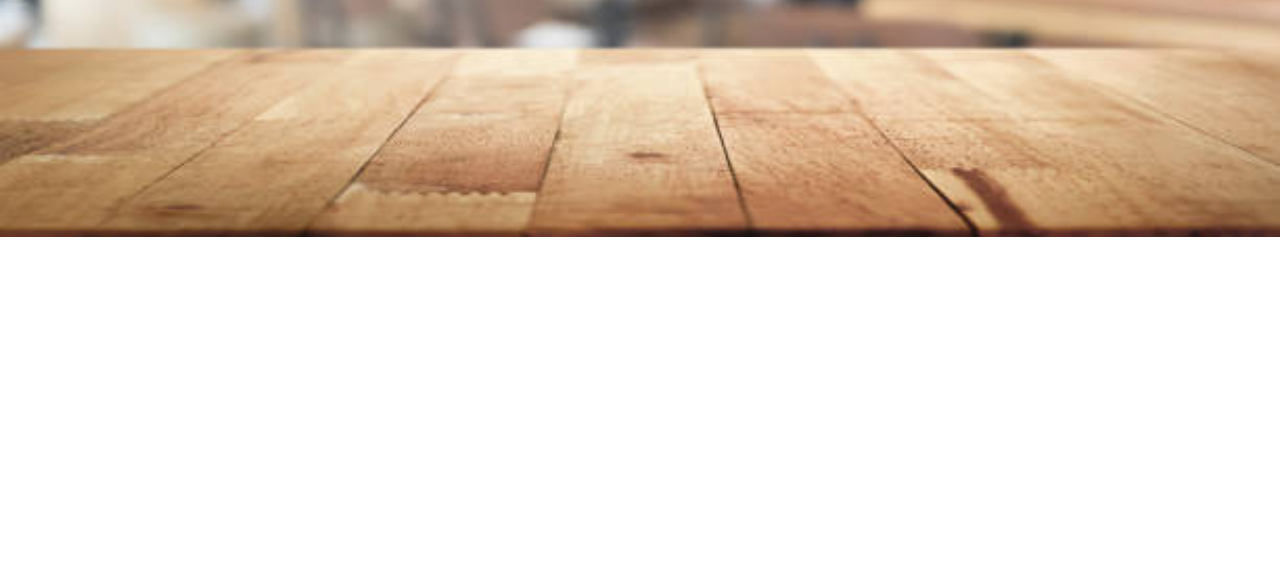
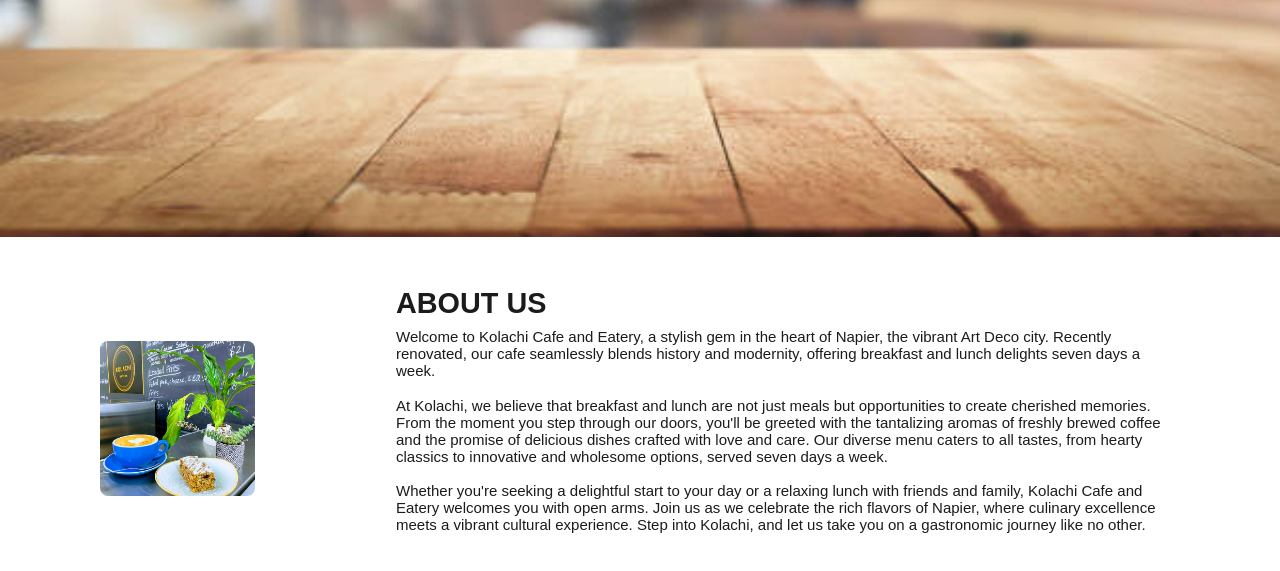
Before and after one commit to ektaj-singh/Kolachi-Cafe, a plain HTML site: page index.html in a window 1280 px wide. Shown: the part 563-1134 px from the top of the page. Before the commit the page ends 800 px from the top, so only its background shows below. Drawn offline with nearby package versions, Linux system fonts and the light colour scheme.

Commit message:
first draft of about me page done

```diff
--- a/index.html
+++ b/index.html
@@ -14,7 +14,7 @@
 <body>
   <header>
     <a href="#" class="logo"></a>
-    <img src="images/kolachi-logo.png" alt="">
+    <img src="images/kolachi-logo.png" alt="logo">
   </a>
   <!-- menu icon  this can change if need be -->
 <i class= 'bx bx-menu' id="menu-icon"></i>
@@ -33,6 +33,21 @@
   </div>
   <div class="home-img">
     <!-- <img src="images/kolachi-background.jpeg" alt="background"> -->
+  </div>
+</section>
+<!-- About Us Page -->
+<section class="about" id="about">
+  <div class="about-img">
+    <img src="images/kolachi-background.jpeg" alt="about" class="about">
+  </div>
+  <div class="about-text">
+    <h2>About Us</h2>
+    <p>Welcome to Kolachi Cafe and Eatery, a stylish gem in the heart of Napier, the vibrant Art Deco city. Recently renovated, our cafe seamlessly blends history and modernity, offering breakfast and lunch delights seven days a week.</p>
+
+    <p>At Kolachi, we believe that breakfast and lunch are not just meals but opportunities to create cherished memories. From the moment you step through our doors, you'll be greeted with the tantalizing aromas of freshly brewed coffee and the promise of delicious dishes crafted with love and care. Our diverse menu caters to all tastes, from hearty classics to innovative and wholesome options, served seven days a week.</p>
+
+    <p>Whether you're seeking a delightful start to your day or a relaxing lunch with friends and family, Kolachi Cafe and Eatery welcomes you with open arms. Join us as we celebrate the rich flavors of Napier, where culinary excellence meets a vibrant cultural experience. Step into Kolachi, and let us take you on a gastronomic journey like no other.</p>
+
   </div>
 </section>
 
--- a/styles.css
+++ b/styles.css
@@ -112,5 +112,26 @@
     color: #ffbd4a;
     text-transform: uppercase;
     letter-spacing: 1px;
+  }
 
+  .about {
+    /* background-color: #bc9667; */
+    display: grid;
+    grid-template-columns: repeat(auto-fit,minmax(17rem,auto));
+    align-items: center;
+    gap: 1.5rem;
   }
+
+  .about-img img {
+    border-radius: 0.5rem;
+  }
+
+  .about-text h2 {
+    font-size: 1.8rem;
+    text-transform: uppercase;
+  }
+
+  .about-text p {
+    font-size: 0.938rem;
+    margin: 0.5rem 0 1.1rem;
+  }
```
